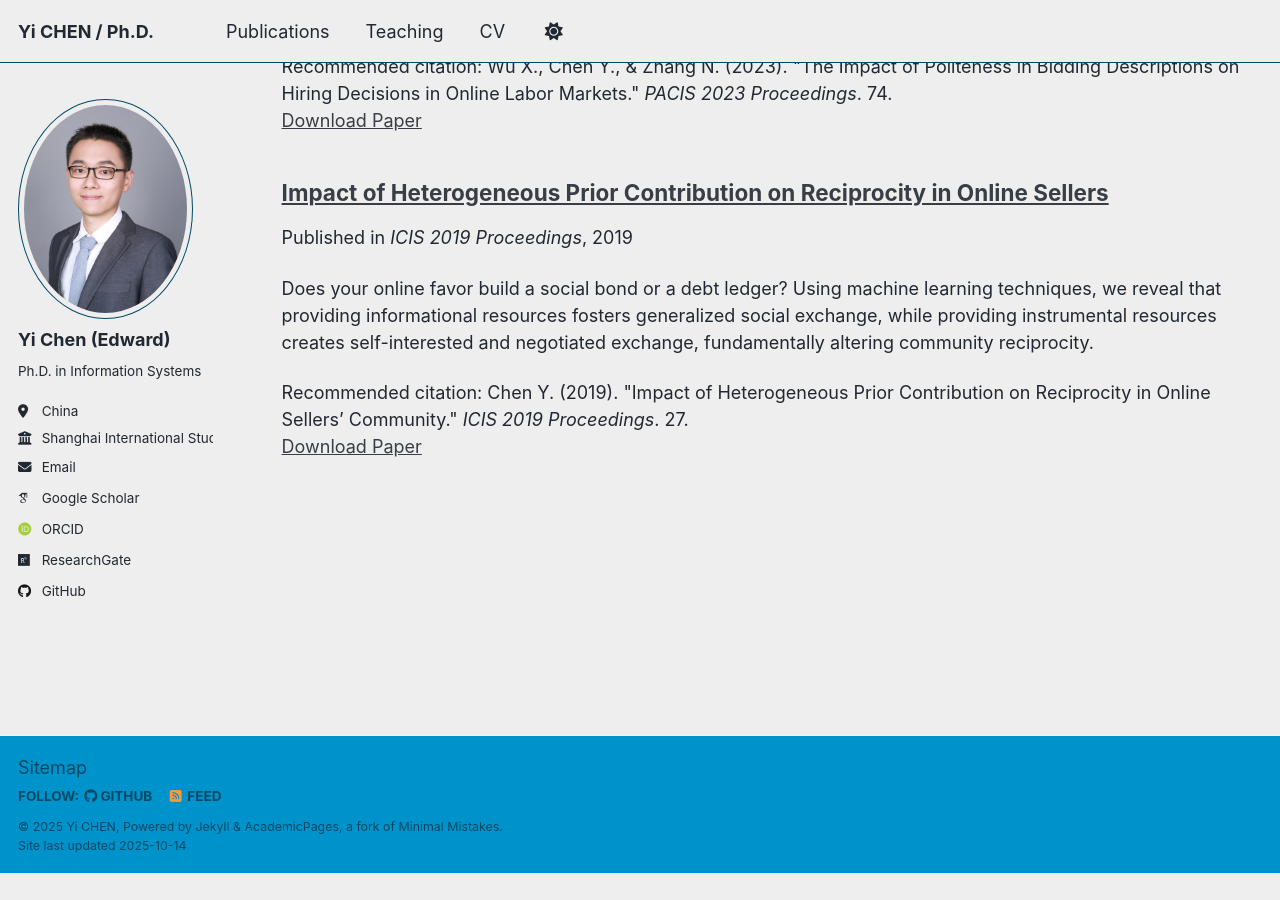
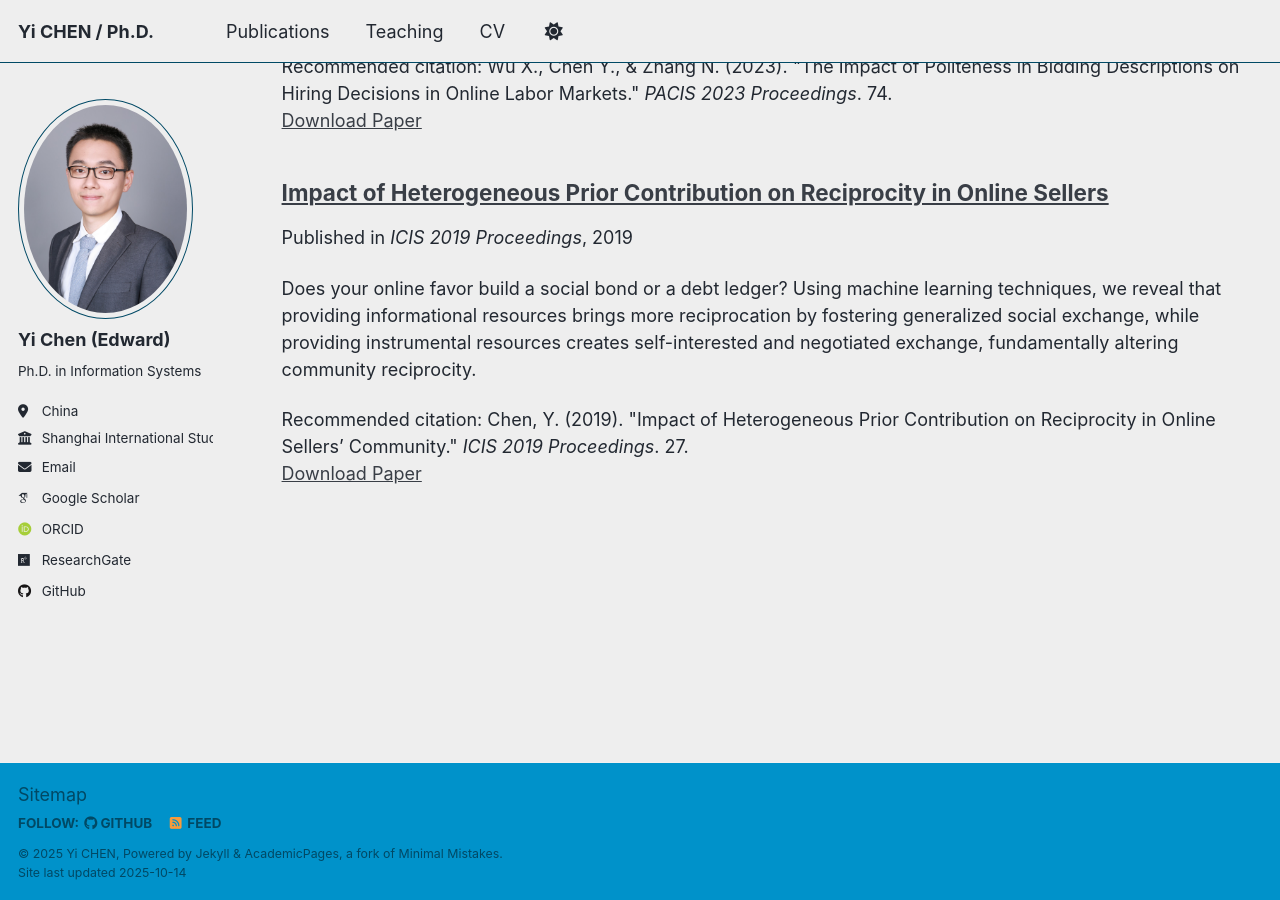
Before and after one commit to chenyi-edward/chenyi-edward.github.io, a Jekyll site: the page built from _pages/publications.html, in a window 1280 px wide and 900 px high, scrolled down 1899 px. Built offline with Jekyll 4.4.1, drawn with Linux system fonts in a browser that asks for light colours; some web fonts are replaced; a script that is not in the unit is left out; before the commit the page ends 2772 px from its top, so only the background shows below that.

Commit message:
Update ICIS-2019.md

```diff
--- a/_publications/ICIS-2019.md
+++ b/_publications/ICIS-2019.md
@@ -3,11 +3,11 @@ title: "Impact of Heterogeneous Prior Contribution on Reciprocity in Online Sell
 collection: publications
 category: conferences
 permalink: /publication/ICIS-2019
-excerpt: 'Does your online favor build a social bond or a debt ledger? Using machine learning techniques, we reveal that providing informational resources fosters generalized social exchange, while providing instrumental resources creates self-interested and negotiated exchange, fundamentally altering community reciprocity.'
+excerpt: 'Does your online favor build a social bond or a debt ledger? Using machine learning techniques, we reveal that providing informational resources brings more reciprocation by fostering generalized social exchange, while providing instrumental resources creates self-interested and negotiated exchange, fundamentally altering community reciprocity.'
 date: 2019-12-11
 venue: 'ICIS 2019 Proceedings'
 paperurl: 'https://aisel.aisnet.org/icis2019/behavior_is/behavior_is/27'
-citation: 'Chen Y. (2019). &quot;Impact of Heterogeneous Prior Contribution on Reciprocity in Online Sellers’ Community.&quot; <i>ICIS 2019 Proceedings</i>. 27.'
+citation: 'Chen, Y. (2019). &quot;Impact of Heterogeneous Prior Contribution on Reciprocity in Online Sellers’ Community.&quot; <i>ICIS 2019 Proceedings</i>. 27.'
 ---
 
 This study explores how different types of resources a seller contributes in the online community will trigger others’ reciprocity, reflected by the responses the seller’s threads receive. Drawing on social exchange theory and using machine learning techniques, we identify two important types of resources transferred in an online sellers’ community: informational resource and instrumental resource. Our findings reveal that a seller’s provision of informational resource is positively associated with the responses the seller’s threads receive, while a seller’s provision of instrumental resource is negatively associated with the responses the seller’s threads receive. Moreover, the effect is moderated by the types of resources sought by a certain thread. Specifically, both effects are strengthened for threads that seek informational resource and undermined for threads that seek instrumental resource. The study contributes to the understanding of online reciprocity by uncovering the differing impact of different contribution and its boundary condition.
```
